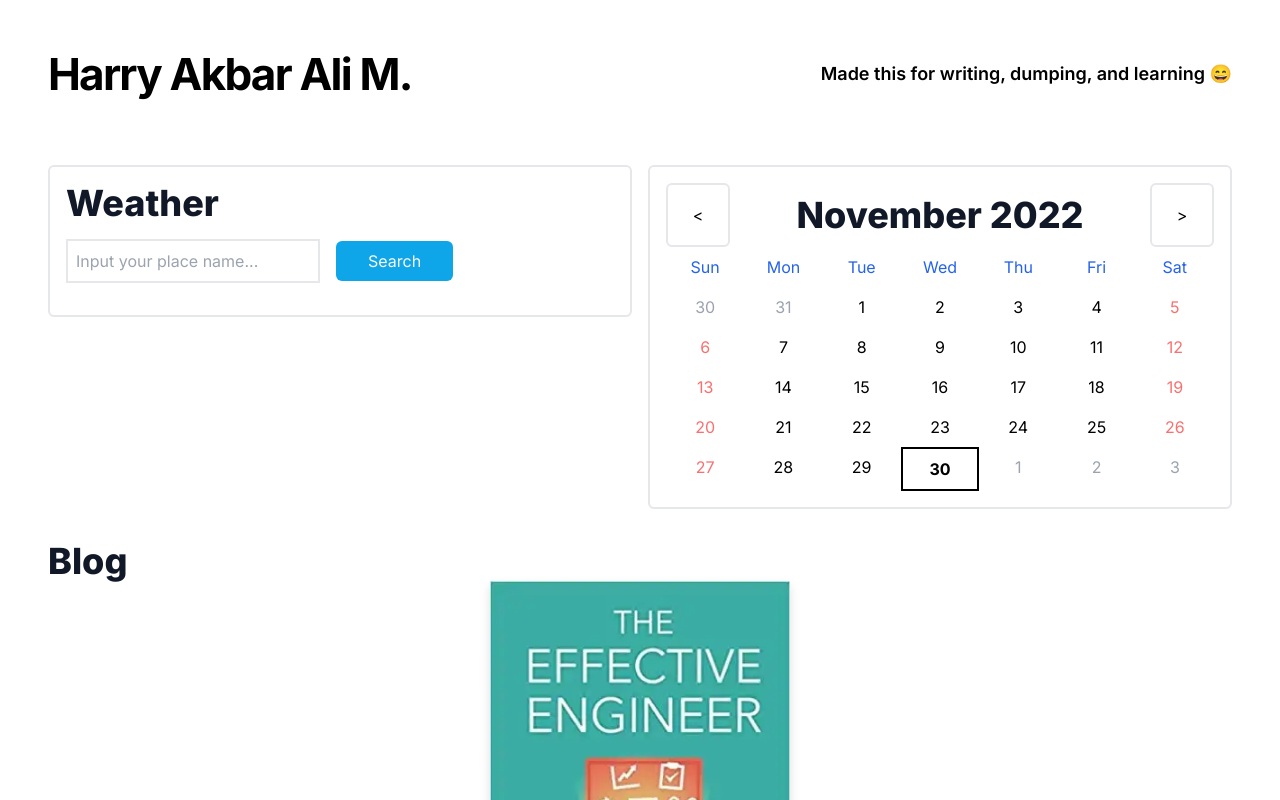
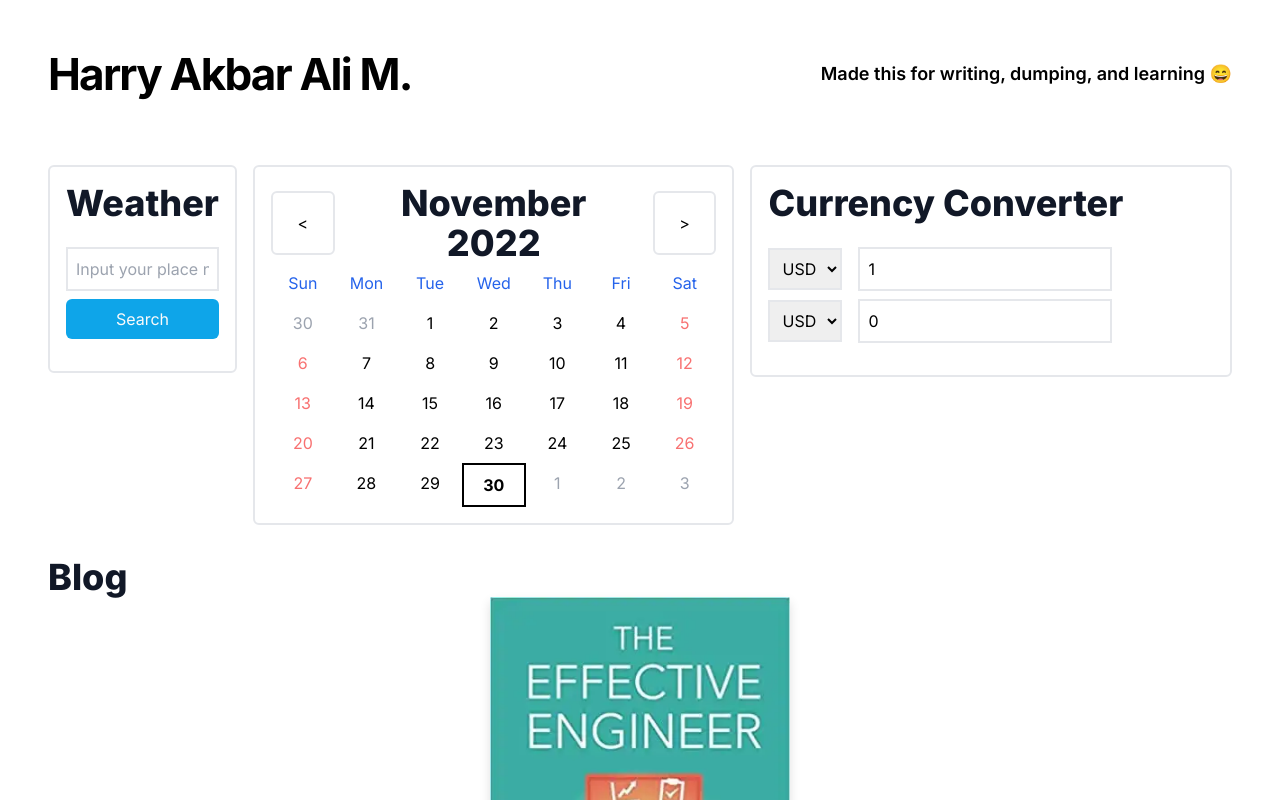
Before and after one commit to harryakbar/personal-website, a Next.js app: page / in a window 1280 px wide. Shown: the top 800 px of the page. Built offline with nearby package versions, Linux system fonts and the light colour scheme.

Commit message:
Add currency converter

```diff
--- /dev/null
+++ b/components/currencyConverter/index.tsx
@@ -0,0 +1,60 @@
+import { useState } from "react";
+import { getWeatherByCity } from "../../lib/weather";
+
+const CurrencyConverter: React.FC = () => {
+  const [value, setValue] = useState("");
+  const [data, setData] = useState(null);
+
+  const handleSubmit = (e) => {
+    e.preventDefault();
+    const fetchData = async () => await getWeatherByCity(value);
+    fetchData().then((data) => {
+      setData(data);
+    });
+  };
+
+  const handleChange = (e) => {
+    const text = e.target.value;
+    setValue(text);
+  };
+
+  return (
+    <div className="my-8 center w-[100%] flex justify-center flex flex-col border-2 rounded-md p-4">
+      <article className="prose">
+        <h1>Currency Converter</h1>
+      </article>
+      <form onSubmit={handleSubmit} className="my-4 w-[100%]">
+        <div className="my-2">
+          <select name="currencies" className="border-2 p-2 mr-4">
+            <option value="usd">USD</option>
+            <option value="sgd">SGD</option>
+            <option value="idr">IDR</option>
+          </select>
+          <input
+            type="text"
+            value={1}
+            onChange={handleChange}
+            className="border-2 p-2 mr-4"
+          />
+        </div>
+
+        <div>
+          <select name="currencies" className="border-2 p-2 mr-4">
+            <option value="usd">USD</option>
+            <option value="sgd">SGD</option>
+            <option value="idr">IDR</option>
+          </select>
+          <input
+            type="text"
+            value={0}
+            onChange={handleChange}
+            className="border-2 p-2 mr-4"
+          />
+        </div>
+      </form>
+      {data ? JSON.stringify(data) : null}
+    </div>
+  );
+};
+
+export default CurrencyConverter;
--- a/components/weather/index.tsx
+++ b/components/weather/index.tsx
@@ -29,12 +29,12 @@ const Weather: React.FC = () => {
           placeholder="Input your place name..."
           value={value}
           onChange={handleChange}
-          className="border-2 p-2 mr-4"
+          className="border-2 p-2 my-2 w-full"
         />
         <input
           type="submit"
           value="Search"
-          className="border-none p-2 px-8 bg-sky-500 text-neutral-50 rounded-md cursor-pointer"
+          className="w-full border-none p-2 px-8 bg-sky-500 text-neutral-50 rounded-md cursor-pointer"
         />
       </form>
       {data ? JSON.stringify(data) : null}
--- a/pages/index.tsx
+++ b/pages/index.tsx
@@ -9,6 +9,7 @@ import Post from "../interfaces/post";
 import { Inter } from "@next/font/google";
 import Weather from "../components/weather";
 import Calendar from "../components/calendar";
+import CurrencyConverter from "../components/currencyConverter";
 
 const inter = Inter({
   subsets: ["latin"],
@@ -31,8 +32,11 @@ export default function Index({ allPosts }: Props) {
         <Container>
           <Intro />
           <div className="flex md:space-x-4 flex-col md:flex-row items-start md:items-top">
-            <Weather />
+            <div>
+              <Weather />
+            </div>
             <Calendar />
+            <CurrencyConverter />
           </div>
           <div>
             <article className="prose">
```
